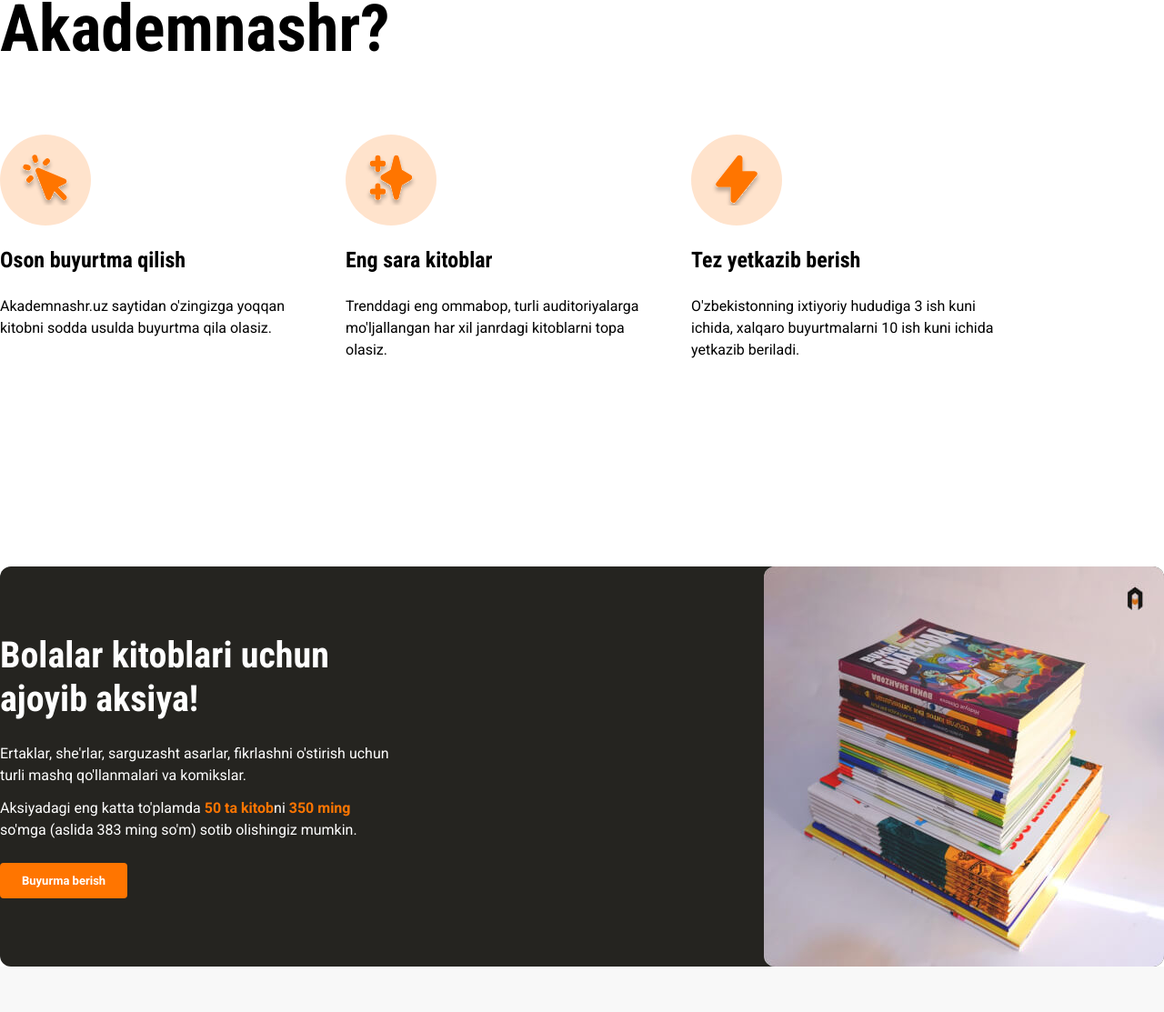
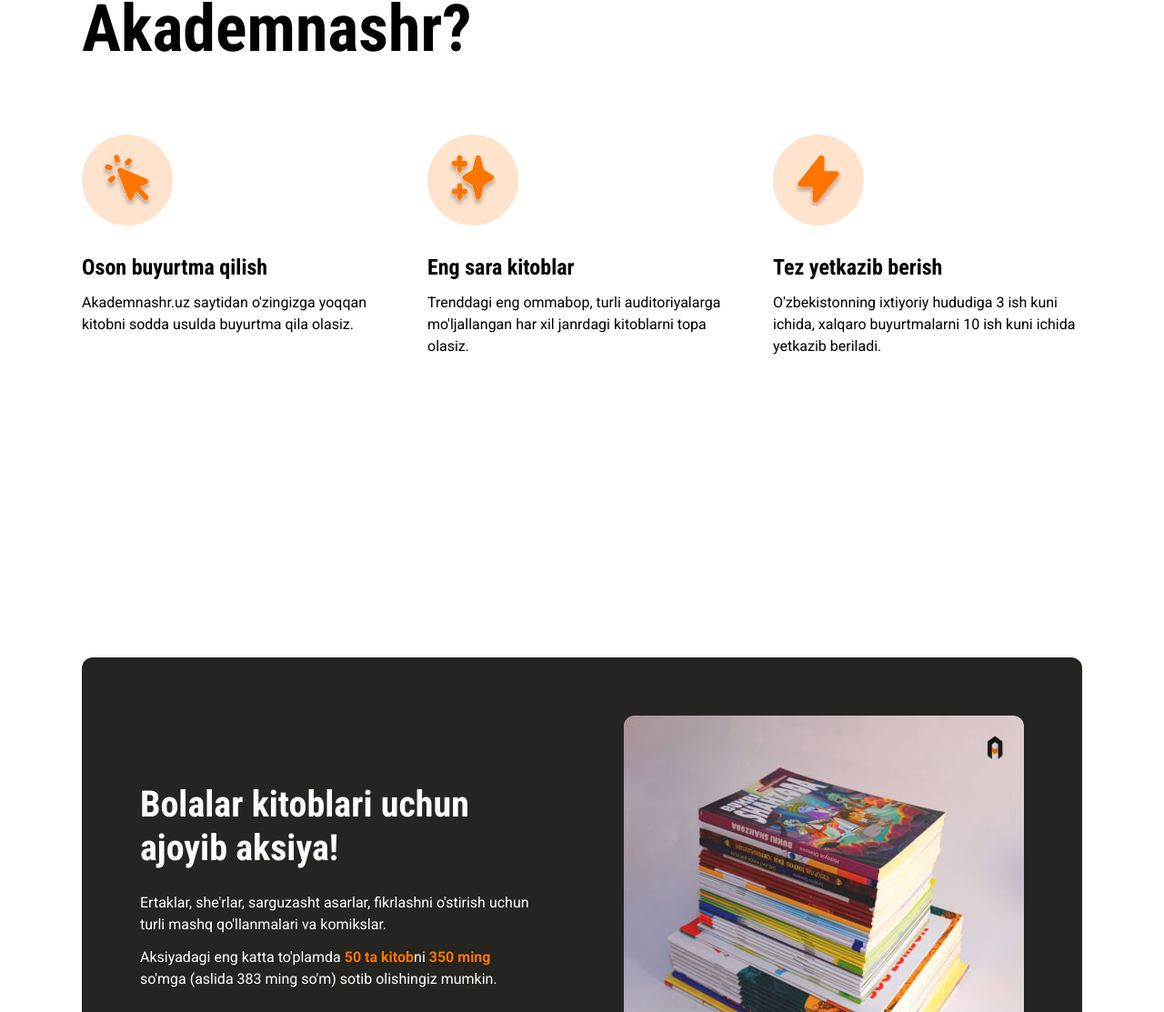
Before and after one commit to IocaIhost/akademnashr, a website: page index.html in a window 1280 px wide. Shown: the part 1029-2142 px from the top of the page at 91% size. Drawn offline with nearby package versions, Linux system fonts and the light colour scheme.

Commit message:
Add container and related styles, add margin to footer links item

```diff
--- a/index.html
+++ b/index.html
@@ -14,8 +14,7 @@
 <body>
     <!-- SITE HEADER -->
     <header class="site-header">
-        <!-- <div class="header"> -->
-
+        <div class="site-header-container container">
             <a class="logo-link" href="#">
                 <img src="img/Icon/akademnashr_logo.svg" alt="Akademnash logo" width="227" height="60">
             </a>
@@ -33,7 +32,7 @@
 
                 <a class="orange-btn" href="#">Ro'yhatdan o'tish</a>
             </div>
-            <!-- </div> -->
+        </div>
     </header>
 
 
@@ -41,6 +40,7 @@
     <main>
         <!-- HERO -->
         <section class="hero">
+            <div class="hero-container container">
                 <div class="hero-content">
                     <hr class="orange-line">
                     <h2 class="hero-heading">Python dasturlash asoslari</h2>
@@ -49,12 +49,14 @@
                 </div>
 
                 <img class="hero-img" src="img/python-book.jpg" alt="Python kitobining rasmi" width="510" height="510" srcset="img/python-book.jpg 1x, img/python-book@2x.jpg 2x">
+            </div>
         </section>
 
 
 
         <!-- Features -->
         <section class="features">
+            <div class="container">
                 <hr class="orange-line">
                 <h2 class="features-heading">Nega aynan Akademnashr?</h2>
 
@@ -81,10 +83,13 @@
                         <p class="feature-info">O'zbekistonning ixtiyoriy hududiga 3 ish kuni ichida, xalqaro buyurtmalarni 10 ish kuni ichida yetkazib beriladi.</p>
                     </li>
                 </ul>
+            </div>
         </section>
 
         <!-- AKSIYA -->
         <section class="promo">
+            <div class="promo-container container">
+                <div class="promo-inner">
                     <div class="promo-content">
                         <h2 class="promo-heading">Bolalar kitoblari uchun ajoyib aksiya!</h2>
                         <div class="promo-info-wrapper">
@@ -95,15 +100,17 @@
                     </div>
 
                     <img class="promo-img" src="img/sale-img.jpg" alt="Sotuvdagi kitoblar" width="440" height="440" srcset="img/sales-books.jpg 1x, img/sales-books@2x.jpg 2x">
+                </div>
+            </div>
         </section>
     </main>
-
 
 
 
     <!-- SITE FOOTER -->
     <footer class="site-footer">
 
+        <div class="container">
             <div class="site-footer-top">
                 <a class="logo-link" href="index.html">
                     <img src="img/Icon/akademnashr_logo.svg" alt="Akademnash logo" width="227" height="60">
@@ -165,6 +172,7 @@
                     <li class="site-footer-list-item"><a class="footer-item-link" href="#">Maxfiylik nizomi</a></li>
                 </ul>
             </div>
+        </div>
     </footer>
 
 
--- a/style.css
+++ b/style.css
@@ -1,7 +1,5 @@
-body{
-    font-size: 16px;
-    line-height: 24px;
-    font-family: 'Roboto', 'Arial', sans-serif;
+*{
+    box-sizing: border-box;
 }
 
 *:focus{
@@ -10,11 +8,33 @@
 }
 
 
-/* SITE HEADER */
-.site-header{
+body{
+    padding: 0;
+    margin: 0;
+    font-size: 16px;
+    line-height: 24px;
+    font-family: 'Roboto', 'Arial', sans-serif;
+}
+
+
+/* CONTAINER */
+.container{
+    width: 100%;
+    max-width: 1140px;
+    padding-right: 20px;
+    padding-left: 20px;
+    margin-right: auto;
+    margin-left: auto;
+}
+
+.site-header-container{
     display: flex;
     justify-content: space-between;
     align-items:center;
+}
+
+/* SITE HEADER */
+.site-header{
     padding-top: 16px;
     padding-bottom: 16px;
     border-top: 5px solid #FF7500;
@@ -43,10 +63,6 @@
 }
 
 /* SITENAV */
-.sitenav{
-    /* width: 610px; */
-}
-
 .sitenav-list{
     display: flex;
     padding: 0;
@@ -104,13 +120,16 @@
 
 
 /* HERO */
+.hero-container{
+    display: flex;
+    justify-content: space-between;
+    align-items: center;
+}
+
 .hero{
     padding: 80px 0 80px 0;
     background-color: #252420;
     color: white;
-    display: flex;
-    justify-content: space-between;
-    align-items: center;
 }
 
 
@@ -147,6 +166,7 @@
     width: 510px;
     height: 510px;
     border-radius: 8px;
+    box-shadow: 24px 24px 0 0 rgba(255, 117, 0, 0.6);
 }
 
 
@@ -190,28 +210,46 @@
     align-items: center;
     width: 100px;
     height: 100px;
+    margin-bottom: 32px;
     border-radius: 50%;
     background-color: rgba(255, 117, 0, 0.2);
 }
 
 
 .features-title{
+    margin-top: 0px;
+    margin-bottom: 12px;
     font-size: 24px;
     font-weight: 700;
     line-height: 1.2;
     font-family: 'Roboto Condensed', 'Roboto', 'Arial', sans-serif;
 }
 
+.feature-info{
+    margin: 0;
+}
+
 
 
 /* PROMO SECTION */
+.promo-container{
+}
+
 .promo{
+    padding-top: 120px;
+    padding-bottom: 160px;
+}
+
+.promo-inner{
     display: flex;
+    justify-content: space-between;
     align-items: center;
-    justify-content: space-between;
+    color:#fff;
+    padding: 64px;
     background-color: #252420;
     border-radius: 12px;
 }
+
 
 .promo-content{
     width: 440px;
@@ -328,6 +366,10 @@
     margin-right: 68px;
 }
 
+.site-footer-links li:not(:last-child){
+    padding-bottom: 16px;
+}
+
 .site-footer-links a{
     text-decoration: none;
     color: #252420;
```
Lines whose indentation alone changed are shown as unchanged.
